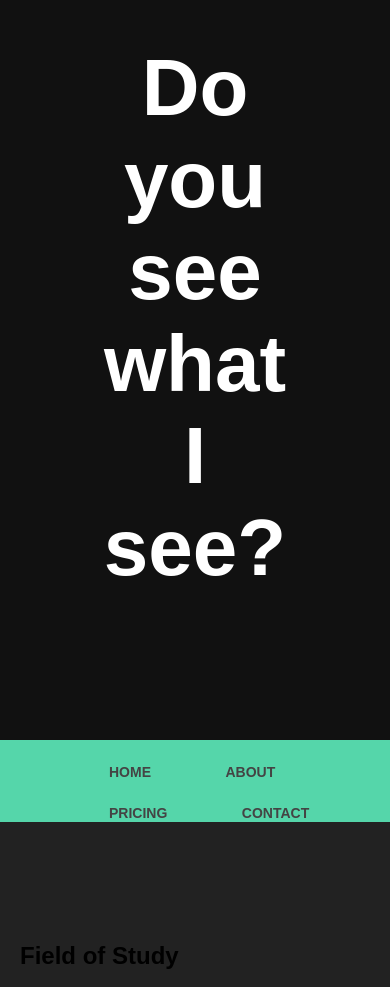
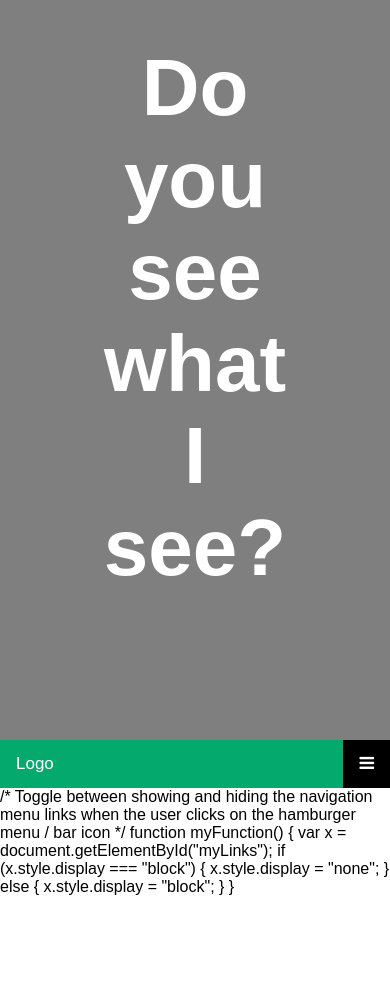
Before and after one commit to am-beardsley/test-folder, a plain HTML site: page index.html in a window 390 px wide. Shown: the part 104-1091 px from the top of the page. Drawn offline with Linux system fonts and the light colour scheme.

Commit message:
hamburger?

```diff
--- a/index.html
+++ b/index.html
@@ -39,20 +39,35 @@
   </div>
 </div>
 <!--nav-->
-<header>
-  <div class="container">
-    <h1 class="logo"></h1>
 
-    <nav>
-      <ul>
-        <li><a href="#">Home</a></li>
-        <li><a href="#">About</a></li>
-        <li><a href="#">Pricing</a></li>
-        <li><a href="#">Contact</a></li>
-      </ul>
-    </nav>
+<!-- Load an icon library to show a hamburger menu (bars) on small screens -->
+<link rel="stylesheet" href="https://cdnjs.cloudflare.com/ajax/libs/font-awesome/4.7.0/css/font-awesome.min.css">
+
+<!-- Top Navigation Menu -->
+<div class="topnav">
+  <a href="#home" class="active">Logo</a>
+  <!-- Navigation links (hidden by default) -->
+  <div id="myLinks">
+    <a href="#news">News</a>
+    <a href="#contact">Contact</a>
+    <a href="#about">About</a>
   </div>
-</header>
+  <!-- "Hamburger menu" / "Bar icon" to toggle the navigation links -->
+  <a href="javascript:void(0);" class="icon" onclick="myFunction()">
+    <i class="fa fa-bars"></i>
+  </a>
+</div>
+/* Toggle between showing and hiding the navigation menu links when the user clicks on the hamburger menu / bar icon */
+function myFunction() {
+  var x = document.getElementById("myLinks");
+  if (x.style.display === "block") {
+    x.style.display = "none";
+  } else {
+    x.style.display = "block";
+  }
+}
+
+
 <!--Tip: Want to change the color of the <h1> text? You'll need to locate the information on the stylesheet. Find the code by looking for the class info (class="hero-text").-->
 
 
--- a/style.css
+++ b/style.css
@@ -3,80 +3,47 @@
   margin: 0;
   font-family: Arial, Helvetica, sans-serif;
 }
-@import url('https://fonts.googleapis.com/css?family=Work+Sans:400,600');
-body {
-	margin: 0;
-	background: #222;
-	font-family: 'Work Sans', sans-serif;
-	font-weight: 800;
-}
-
-.container {
-	width: 80%;
-	margin: 0 auto;
-}
-
-header {
-  background: #55d6aa;
-}
-
-header::after {
-  content: '';
-  display: table;
-  clear: both;
-}
-
-.logo {
-  float: left;
-  padding: 10px 0;
-}
-
-nav {
-  float: right;
-}
-
-nav ul {
-  margin: 0;
-  padding: 0;
-  list-style: none;
-}
-
-nav li {
-  display: inline-block;
-  margin-left: 70px;
-  padding-top: 23px;
-
+/* Style the navigation menu */
+.topnav {
+    overflow: hidden;
+    background-color: #333;
     position: relative;
   }
 
-nav a {
-  color: #444;
-  text-decoration: none;
-  text-transform: uppercase;
-  font-size: 14px;
+  /* Hide the links inside the navigation menu (except for logo/home) */
+  .topnav #myLinks {
+    display: none;
   }
 
-nav a:hover {
-  color: #000;
+  /* Style navigation menu links */
+  .topnav a {
+    color: white;
+    padding: 14px 16px;
+    text-decoration: none;
+    font-size: 17px;
+    display: block;
   }
 
-nav a::before {
-  content: '';
+  /* Style the hamburger menu */
+  .topnav a.icon {
+    background: black;
     display: block;
-  height: 5px;
-  background-color: #444;
-
     position: absolute;
+    right: 0;
     top: 0;
-  width: 0%;
-
-  transition: all ease-in-out 250ms;
   }
 
-nav a:hover::before {
-  width: 100%;
+  /* Add a grey background color on mouse-over */
+  .topnav a:hover {
+    background-color: #ddd;
+    color: black;
   }
 
+  /* Style the active link (or home/logo) */
+  .active {
+    background-color: #04AA6D;
+    color: white;
+  }
 
 .hero-image {
     /* - HERO -
```
Lines whose indentation alone changed are shown as unchanged.
